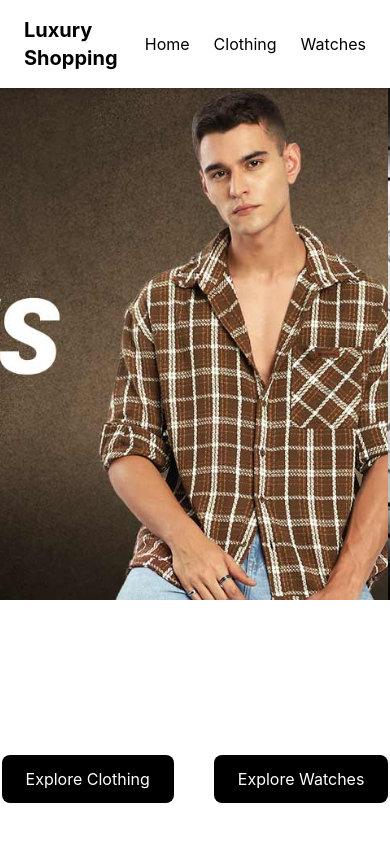
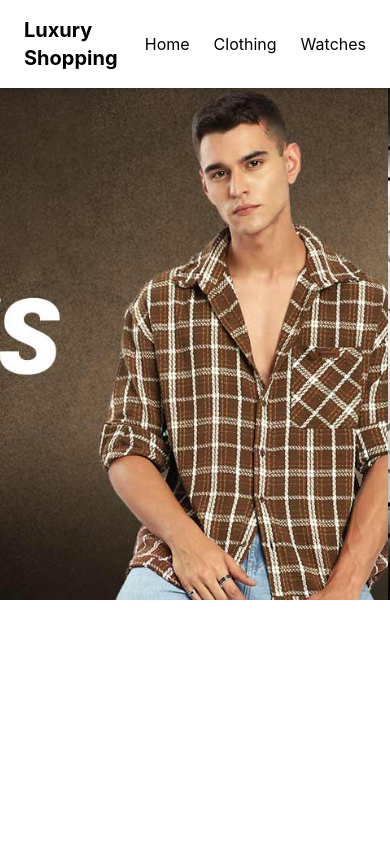
Before and after one commit to Rajumishra23/Luxuy-Shoping, a React (Create React App) app: page / in a window 390 px wide. Built offline with nearby package versions, Linux system fonts and the light colour scheme.

Commit message:
Updated layout for better responsive view

```diff
--- a/public/index.html
+++ b/public/index.html
@@ -9,8 +9,8 @@
       name="description"
       content="Web site created using create-react-app"
     />
-    <link rel="apple-touch-icon" href="%PUBLIC_URL%/logo192.png" />
-    <link rel="manifest" href="%PUBLIC_URL%/manifest.json" />
+   <link rel="icon" href="/favicon.ico" />
+<link rel="manifest" href="/manifest.json" />
     <script src="https://cdn.tailwindcss.com"></script>
 
     <title>Luxury-Shoping</title>
--- a/src/App.js
+++ b/src/App.js
@@ -1,16 +1,12 @@
 // App.jsx
 import { BrowserRouter as Router, Routes, Route } from 'react-router-dom';
 import Home from './pages/Home';
-import Cloth from './pages/Cloth';
-import Watches from './pages/Watches';
 
 function App() {
   return (
     <Router>
       <Routes>
         <Route path="/" element={<Home />} />
-        <Route path="/cloth" element={<Cloth />} />
-        <Route path="/watches" element={<Watches />} />
       </Routes>
     </Router>
   );
--- a/src/pages/Home.js
+++ b/src/pages/Home.js
@@ -1,22 +1,29 @@
-// pages/Home.jsx
-
-import HeroSection from '../components/HeroSection'; // Global header
-import { Link } from 'react-router-dom';
+import { useState } from 'react';
+import Cloth from '../components/Cloth';
+import Watches from '../components/Watches';
+import HeroSection from '../components/HeroSection';
 
 const Home = () => {
+  const [activeSection, setActiveSection] = useState(null);
+
+  const handleClick = (section) => {
+    setActiveSection(prev => prev === section ? null : section);
+  };
+
   return (
-    <>
+    <div className="w-full">
+      {/* Global Navbar + Header Image + Buttons */}
+      <HeroSection
+        onClothingClick={() => handleClick('clothing')}
+        onWatchesClick={() => handleClick('watches')}
+      />
 
-      <HeroSection />
-      <section className="flex justify-center gap-10 mt-20">
-        <Link to="/cloth" className="bg-black text-white px-6 py-3 rounded-lg hover:bg-gray-800">
-          Explore Clothing
-        </Link>
-        <Link to="/watches" className="bg-black text-white px-6 py-3 rounded-lg hover:bg-gray-800">
-          Explore Watches
-        </Link>
-      </section>
-    </>
+      {/* 👇 Conditional Section Rendering */}
+      <div className="px-6 py-10">
+        {activeSection === 'clothing' && <Cloth />}
+        {activeSection === 'watches' && <Watches />}
+      </div>
+    </div>
   );
 };
 
```
Also changed, not shown: src/components/Cloth.js (renamed from src/pages/Cloth.js), src/components/Watches.js (renamed from src/pages/Watches.js).
